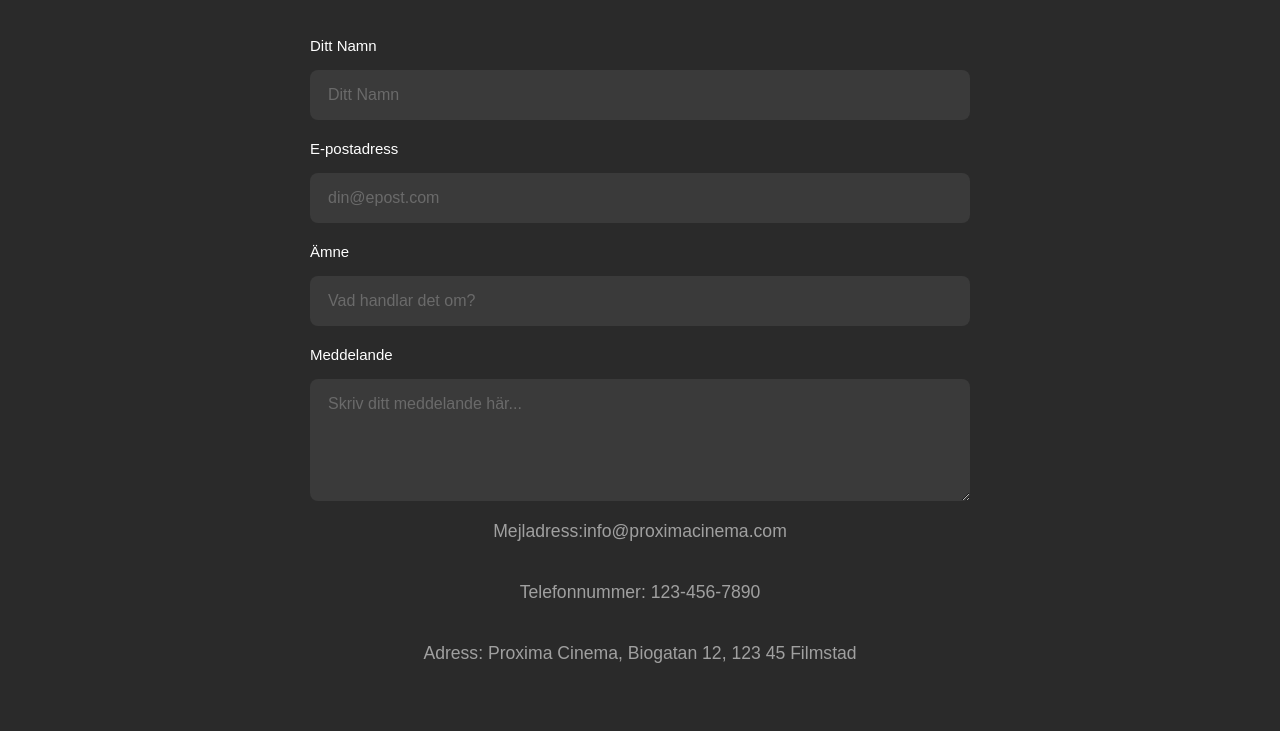
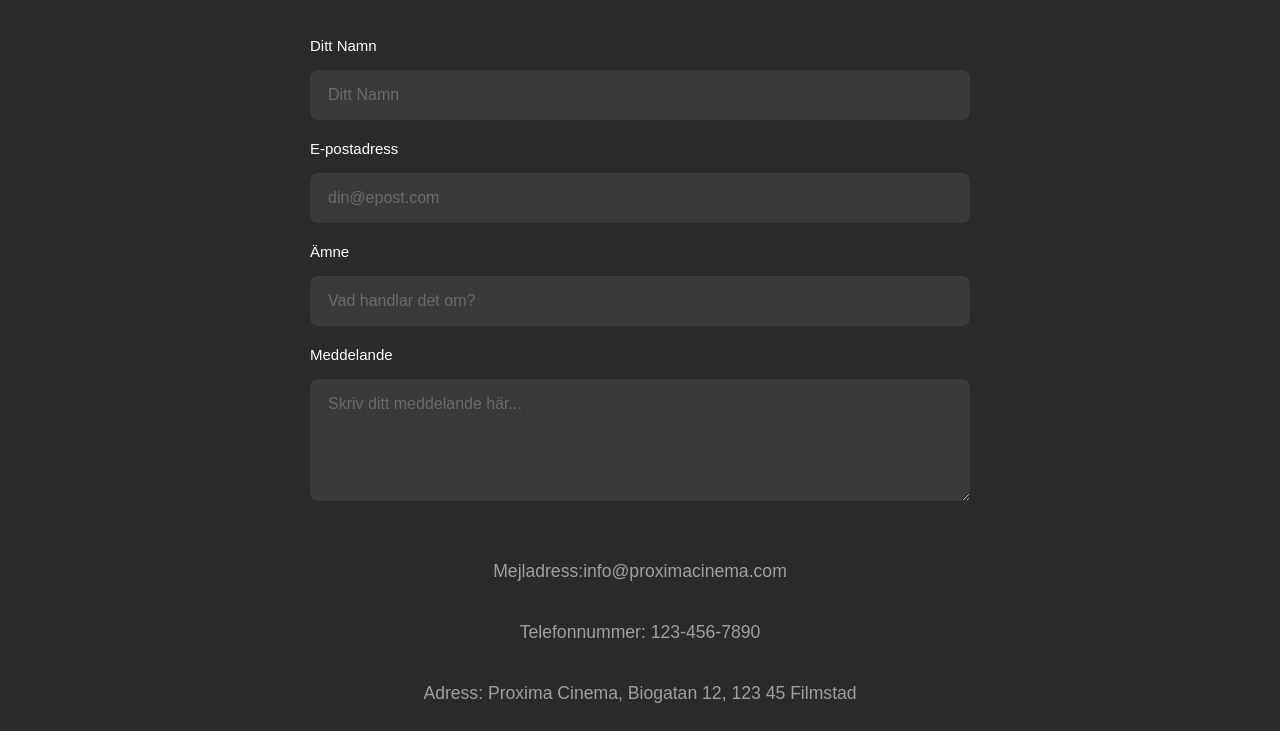
Before and after one commit to WilliamMatton/Kino-GruppC, a website: page contact.html in a window 1280 px wide. Shown: the part 219-950 px from the top of the page. Drawn offline with Linux system fonts and the light colour scheme.

Commit message:
added styling on the contact info

```diff
--- a/contact.html
+++ b/contact.html
@@ -35,7 +35,7 @@
                 <textarea id="messageText" name="messageText" rows="5" placeholder="Skriv ditt meddelande här..." required></textarea>
             </div>
 
-            <div>
+            <div class="formContainer">
                 <p>Mejladress:info@proximacinema.com</p>
                 <p>Telefonnummer: 123-456-7890</p>
                 <p>Adress: Proxima Cinema, Biogatan 12, 123 45 Filmstad</p>
--- a/src/contact.scss
+++ b/src/contact.scss
@@ -123,3 +123,14 @@ body {
 .submitButton:active {
     transform: scale(0.98);
 }
+
+.formContainer {
+    margin-top: 40px;
+    font-size: 15px;
+    color: #a0a0a0;
+    text-align: center;
+}
+.formContainer p {
+    margin: 0px;
+    border: 0px;
+}
```
Also changed, not shown: output.css.
